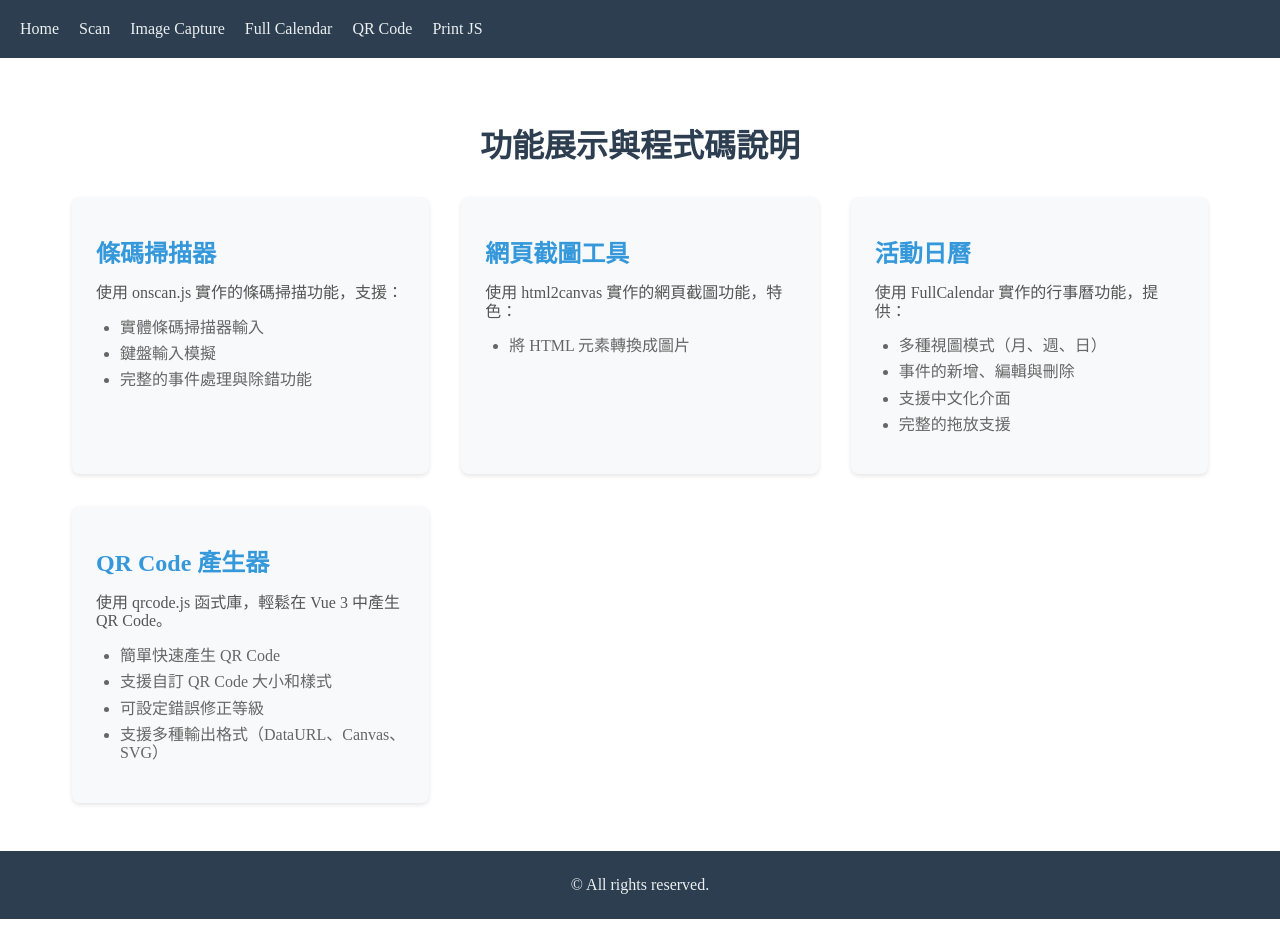
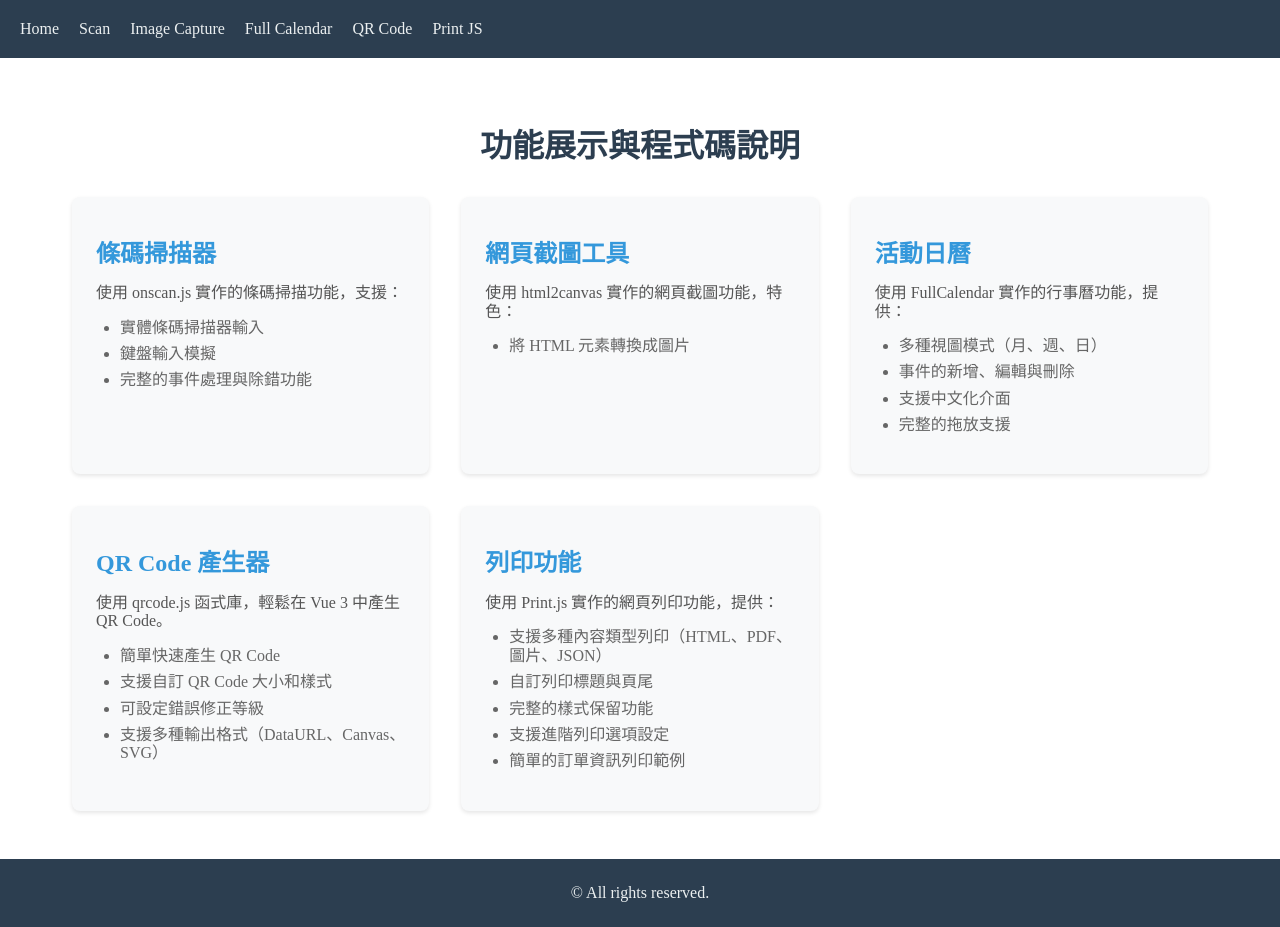
Before and after one commit to danny-sbr/library-explain, a Vue app: page / in a window 1280 px wide. Built offline with nearby package versions, Linux system fonts and the light colour scheme.

Commit message:
feat: 新增列印功能特色說明區塊
- 在首頁新增 Print.js 列印功能的介紹
- 列出列印功能的主要特色，包含:
  - 多種內容類型列印支援
  - 自訂列印選項
  - 樣式保留功能
  - 訂單列印範例

```diff
--- a/src/views/HomeView.vue
+++ b/src/views/HomeView.vue
@@ -33,6 +33,7 @@
           <li>完整的拖放支援</li>
         </ul>
       </div>
+
       <div class="feature">
         <h2>QR Code 產生器</h2>
         <p>使用 qrcode.js 函式庫，輕鬆在 Vue 3 中產生 QR Code。</p>
@@ -41,6 +42,18 @@
           <li>支援自訂 QR Code 大小和樣式</li>
           <li>可設定錯誤修正等級</li>
           <li>支援多種輸出格式（DataURL、Canvas、SVG）</li>
+        </ul>
+      </div>
+
+      <div class="feature">
+        <h2>列印功能</h2>
+        <p>使用 Print.js 實作的網頁列印功能，提供：</p>
+        <ul>
+          <li>支援多種內容類型列印（HTML、PDF、圖片、JSON）</li>
+          <li>自訂列印標題與頁尾</li>
+          <li>完整的樣式保留功能</li>
+          <li>支援進階列印選項設定</li>
+          <li>簡單的訂單資訊列印範例</li>
         </ul>
       </div>
     </div>
```
